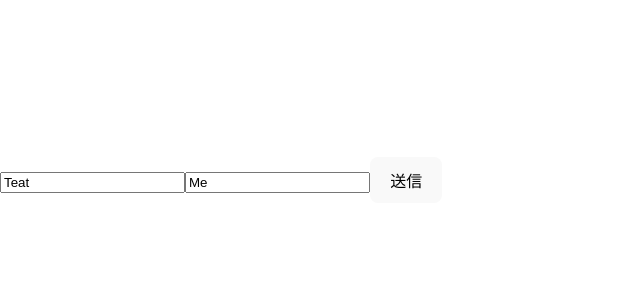
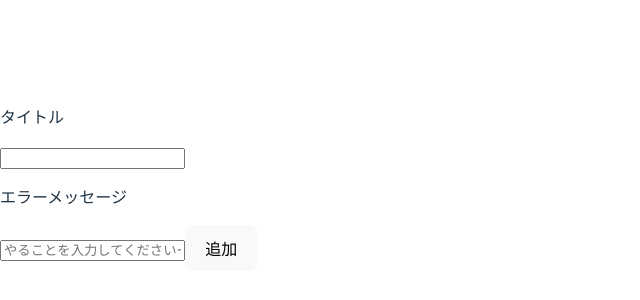
Before and after one commit to Manabu-Aihara/time-table, a React (Vite) app: page / in a window 1280 px wide. Shown: the part 220-520 px from the top of the page, without its empty margins (0-640 px from the left). Built offline with nearby package versions, Linux system fonts and the light colour scheme.

Commit message:
feat #231023: Contextでやってみる

```diff
--- a/src/CrudApp.tsx
+++ b/src/components/CrudApp.tsx
@@ -13,7 +13,7 @@ import ja from 'date-fns/locale/ja'
 import 'react-big-calendar/lib/addons/dragAndDrop/styles.css'
 import 'react-big-calendar/lib/css/react-big-calendar.css'
 
-import { AddChildForm } from './components/InputComponent'
+// import { AddChildForm } from './components/InputComponent'
 
 const locales = {
     'ja-JP': ja,
@@ -37,7 +37,6 @@ export const App = () => {
 	const handleSelectEvent = useCallback(
 		() => {
 			// window.alert(event.title);
-			<AddChildForm todoSummary="Teat" owner='Me'/>
 		},
 		[]
 	);
--- /dev/null
+++ b/src/components/EventContext.tsx
@@ -0,0 +1,98 @@
+import { createContext, Dispatch, ReactNode, useReducer, useContext } from 'react';
+
+import { EventState } from './InputForm';
+// export type Todo = {
+// 	id?: number,
+// 	summary: string,
+// 	owner: string,
+// 	done: boolean
+// }
+// type TodosState = Todo[];
+type EventsState = EventState[];
+
+// * State専用 Context *
+// 今後 Providerを使わない時にはContextの値がundefinedになる必要があるので,
+// Contextの値がTodosStateにもundefinedにもできるように宣言してください。
+const EventsStateContext = createContext<EventsState | undefined>(undefined);
+
+type Action =
+  | { type: 'CREATE'; title: string }
+  // | { type: 'CREATE'; id: number, summary: string, owner: string, done: boolean }
+  | { type: 'TOGGLE'; id: number }
+  // | { type: 'REMOVE'; id: number };
+  | { type: 'REMOVE'; title: string };
+
+type EventsDispatch = Dispatch<Action>;
+
+// * Dispatch専用 Context *
+const EventsDispatchContext = createContext<EventsDispatch | undefined>(
+  undefined
+);
+
+// * Reducer *
+function eventsReducer(state: EventsState, action: Action): EventsState {
+  switch (action.type) {
+    case 'CREATE':
+      // const nextId = Math.max(...state.map(todo => todo.id)) + 1;
+      return state.concat({
+				// id: action.id,
+        // summary: action.summary,
+				// owner: action.owner,
+        // done: false
+        title: action.title
+      });
+    // case 'TOGGLE':
+    //   return state.map(todo =>
+    //     todo.id === action.id ? { ...todo, done: !todo.done } : todo
+    //   );
+    // case 'REMOVE':
+    //   return state.filter(todo => todo.id !== action.id);
+    default:
+      throw new Error('Invalid action');
+  }
+}
+
+
+// TodosStateContextとTodosDispatchContextのProviderを一緒に使います。
+export function EventsContextProvider({ children }: { children: ReactNode }) {
+  const [events, dispatch] = useReducer(eventsReducer, [
+    // {
+    //   summary: 'Context APIを勉強する',
+    //   owner: 'Ken',
+    //   done: true
+    // },
+    // {
+    //   summary: 'TypeScriptを勉強する',
+    //   owner: 'Ken',
+    //   done: true
+    // },
+    // {
+    //   summary: 'TypeScriptでContext APIを使ってみる',
+    //   owner: 'Ken',
+    //   done: false
+    // }
+    {
+      title: 'Toilet'
+    }
+  ]);
+
+  return (
+		<EventsDispatchContext.Provider value={dispatch}>
+			<EventsStateContext.Provider value={events}>
+				{children}
+			</EventsStateContext.Provider>
+		</EventsDispatchContext.Provider>
+  );
+}
+
+export function useEventsState() {
+  const state = useContext(EventsStateContext);
+  if (!state) throw new Error('TodosProvider not found');
+  return state;
+}
+
+export function useEventsDispatch() {
+  const dispatch = useContext(EventsDispatchContext);
+  if (!dispatch) throw new Error('TodosProvider not found');
+  return dispatch;
+}
--- /dev/null
+++ b/src/components/InputForm.tsx
@@ -0,0 +1,51 @@
+import { useState, FormEvent } from 'react';
+
+import { useEventsDispatch } from './EventContext';
+
+type InputElementProps = React.ComponentProps<'input'>;
+export type EventState = {
+  title: string; // コンポーネント独自のprops
+  errorMessage?: string; // コンポーネント独自のprops
+  inputElementProps?: InputElementProps; // inputElementのprops
+};
+
+export const InputComponent = ({
+  title,
+  errorMessage,
+  inputElementProps,
+}: EventState) => {
+  const [value, setValue] = useState('');
+  const dispatch = useEventsDispatch();
+
+  const onSubmit = (e: FormEvent) => {
+    e.preventDefault();
+    dispatch({
+      type: 'CREATE',
+      title: value
+    });
+    setValue('');
+  };
+
+  const handleChange = (e: React.ChangeEvent<HTMLInputElement>) => {
+    // このコンポーネントで onChange 発火時に必ず実行したい振る舞いを書く
+    inputElementProps?.onChange?.(e);
+    console.log(inputElementProps);
+    console.log(inputElementProps?.onChange?.(e));
+  };
+
+  return (
+    <div>
+      <p>{title}</p>
+      <input {...inputElementProps} onChange={handleChange} />
+      <p>{errorMessage}</p>
+      <form onSubmit={onSubmit}>
+        <input
+          value={value}
+          placeholder="やることを入力してくださいー"
+          onChange={e => setValue(e.target.value)}
+        />
+        <button>追加</button>
+      </form>
+    </div>
+  );
+};
--- a/src/components/SelectSlot.tsx
+++ b/src/components/SelectSlot.tsx
@@ -1,4 +1,4 @@
-import { useEffect, useRef, useCallback } from 'react'
+import { useEffect, useRef, useCallback, useMemo } from 'react'
 import { Calendar, SlotInfo, momentLocalizer } from 'react-big-calendar'
 import moment from 'moment'
 
@@ -35,7 +35,7 @@ export function OnSelectSlot() {
       }, 250)
     }, [])
 
-    // const defaultDate = useMemo(() => new Date(2015, 3, 1), [])
+    const defaultDate = useMemo(() => new Date(2015, 3, 1), [])
 
     const demoEvents = [
         {
@@ -53,7 +53,7 @@ export function OnSelectSlot() {
     return (
       <div className="height600">
         <Calendar
-          // defaultDate={defaultDate}
+          defaultDate={defaultDate}
           events={demoEvents}
           localizer={mLocalizer}
           onSelectSlot={onSelectSlot}
--- a/src/components/InputComponent.tsx
+++ b/src/components_old/InputComponent.tsx
@@ -1,8 +1,10 @@
 import { useState } from 'react'
 
-type Prop = {
-	todoSummary: string,
-	owner: string
+export type Prop = {
+	// id: number,
+	summary: string,
+	owner: string,
+	done: boolean
 }
 
 export const AddChildForm = (prop: Prop) => {
@@ -20,20 +22,20 @@ export const AddChildForm = (prop: Prop) => {
 			},
 			body: JSON.stringify({
 				// todo
-				'summary': prop.todoSummary,
-				'owner': prop.owner
+				summary: prop.summary,
+				owner: prop.owner
 			})
 		})
 		.then(res => res.json())
 		.then(json => console.log(json))
-		.catch(err => console.log(err))
+		.catch(err => console.log(err));
 	}
 
 	return (
 		//<form ref="form">
 			<div>
-				<input type="text" name="todo[summary]" onChange={e => setTodo({...todo, todoSummary: e.target.value})} value={prop.todoSummary} />
-				<input type="text" name="todo[owner]" onChange={e => setTodo({...todo, owner: e.target.value})} value={prop.owner} />
+				<input type="text" name="todo[summary]" onChange={e => setTodo({...todo, summary: e.target.value})}></input>
+				<input type="text" name="todo[owner]" onChange={e => setTodo({...todo, owner: e.target.value})}></input>
 				{/* <select name="todo[done]" value={prop.done} onChange={e => setTodo({...todo, done: e.target.value})}>
 						<option value={prop.done}>True</option>
 						<option value={prop.done}>False</option>
--- /dev/null
+++ b/src/index.tsx
@@ -0,0 +1,20 @@
+import { useState } from 'react';
+
+import { EventsContextProvider } from './components/EventContext';
+import { InputComponent } from './components/InputForm';
+{/* <AddChildForm summary='' owner='' done={false} /> */}
+export const Index = () => {
+    const [value, setValue] = useState('');
+    return (
+        <EventsContextProvider>
+            <InputComponent
+                title="タイトル"
+                errorMessage="エラーメッセージ"
+                inputElementProps={{
+                    value,
+                    onChange: (e) => setValue(e.target.value),
+                }}
+            />
+        </EventsContextProvider>
+    );
+};
--- a/src/main.tsx
+++ b/src/main.tsx
@@ -1,13 +1,13 @@
-import React from 'react'
-import ReactDOM from 'react-dom/client'
-// import App from './DnDApp'
-// import { App } from './CrudApp'
-// import { OnSelectSlot } from './components/SelectSlot'
-import { AddChildForm } from './components/InputComponent'
-import './index.css'
+import React from 'react';
+import ReactDOM from 'react-dom/client';
+// import App from './DnDApp';
+// import { App } from './CrudApp';
+// import { OnSelectSlot } from './components/SelectSlot';
+import { Index } from './index';
+import './index.css';
 
 ReactDOM.createRoot(document.getElementById('root')!).render(
   <React.StrictMode>
-    <AddChildForm todoSummary="Teat" owner='Me' />
+    <Index />
   </React.StrictMode>,
-)
+);
```
Also changed, not shown: src/components_old/TodoList.tsx (added, +54 -0 lines).
